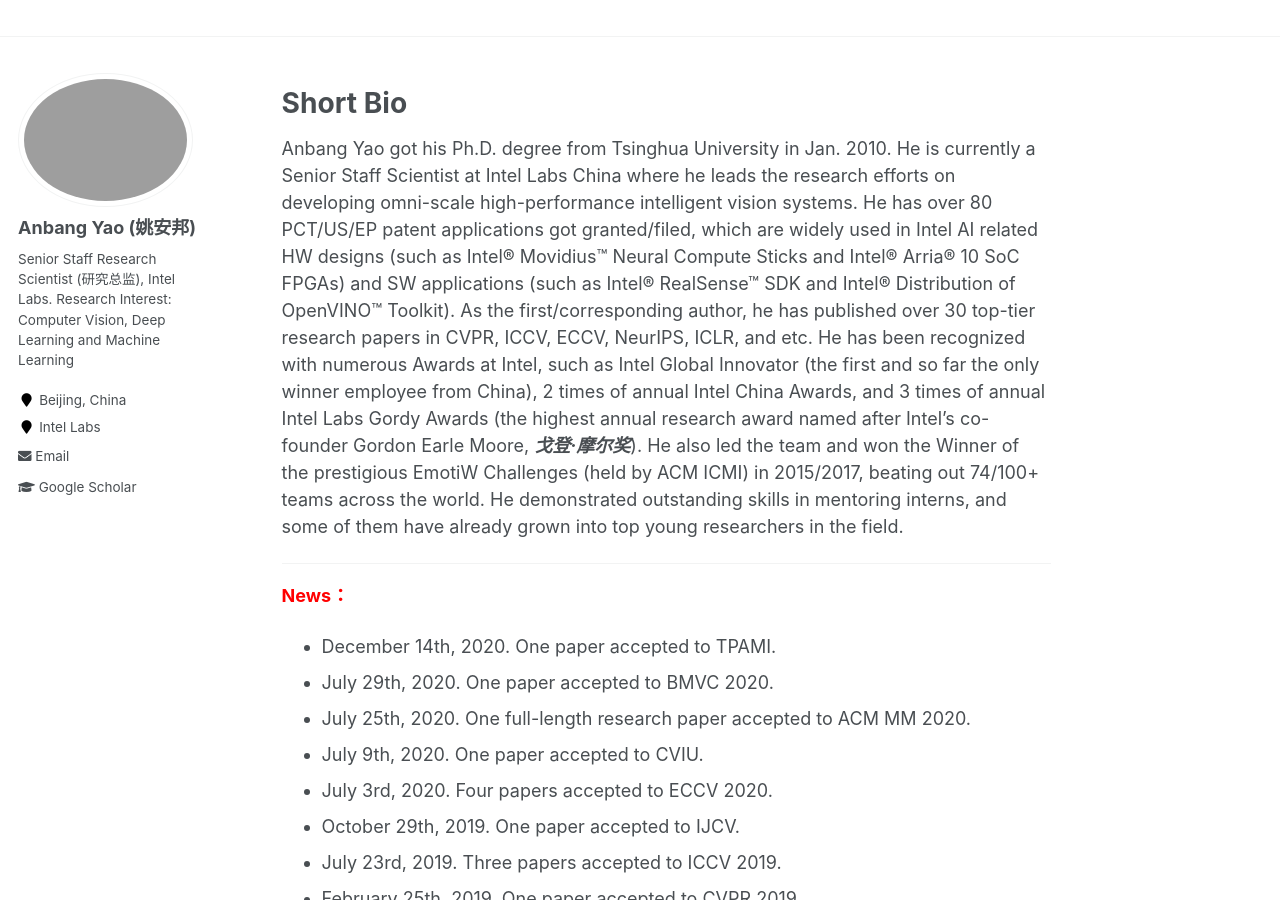
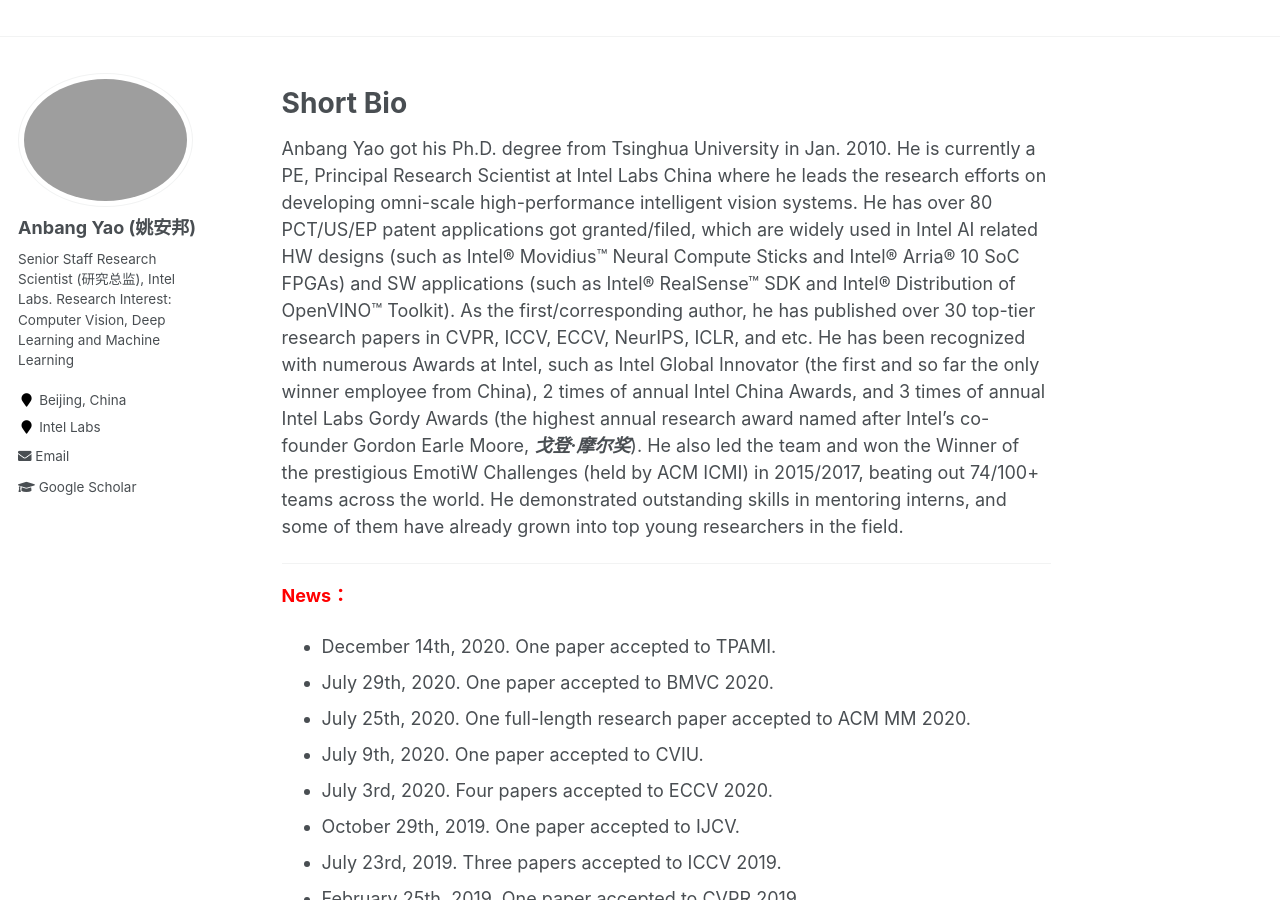
Before and after one commit to YaoAnbang/YaoAnbang.github.io, a Jekyll site: the page built from _pages/about.md, in a window 1280 px wide and 900 px high. Built offline with Jekyll 4.4.1, drawn with Linux system fonts in a browser that asks for light colours.

Commit message:
Update about.md

```diff
--- a/_pages/about.md
+++ b/_pages/about.md
@@ -11,7 +11,7 @@
 Short Bio
 =====
 
-Anbang Yao got his Ph.D. degree from Tsinghua University in Jan. 2010. He is currently a Senior Staff Scientist at Intel Labs China where he leads the research efforts on developing omni-scale high-performance intelligent vision systems. He has over 80 PCT/US/EP patent applications got granted/filed, which are widely used in Intel AI related HW designs (such as Intel® Movidius™ Neural Compute Sticks and Intel® Arria® 10 SoC FPGAs) and SW applications (such as Intel® RealSense™ SDK and Intel® Distribution of OpenVINO™ Toolkit). As the first/corresponding author, he has published over 30 top-tier research papers in CVPR, ICCV, ECCV, NeurIPS, ICLR, and etc. He has been recognized with numerous Awards at Intel, such as Intel Global Innovator (the first and so far the only winner employee from China), 2 times of annual Intel China Awards, and 3 times of annual Intel Labs Gordy Awards (the highest annual research award named after Intel's co-founder Gordon Earle Moore, ***戈登·摩尔奖***). He also led the team and won the Winner of the prestigious EmotiW Challenges (held by ACM ICMI) in 2015/2017, beating out 74/100+ teams across the world. He demonstrated outstanding skills in mentoring interns, and some of them have already grown into top young researchers in the field.
+Anbang Yao got his Ph.D. degree from Tsinghua University in Jan. 2010. He is currently a PE, Principal Research Scientist at Intel Labs China where he leads the research efforts on developing omni-scale high-performance intelligent vision systems. He has over 80 PCT/US/EP patent applications got granted/filed, which are widely used in Intel AI related HW designs (such as Intel® Movidius™ Neural Compute Sticks and Intel® Arria® 10 SoC FPGAs) and SW applications (such as Intel® RealSense™ SDK and Intel® Distribution of OpenVINO™ Toolkit). As the first/corresponding author, he has published over 30 top-tier research papers in CVPR, ICCV, ECCV, NeurIPS, ICLR, and etc. He has been recognized with numerous Awards at Intel, such as Intel Global Innovator (the first and so far the only winner employee from China), 2 times of annual Intel China Awards, and 3 times of annual Intel Labs Gordy Awards (the highest annual research award named after Intel's co-founder Gordon Earle Moore, ***戈登·摩尔奖***). He also led the team and won the Winner of the prestigious EmotiW Challenges (held by ACM ICMI) in 2015/2017, beating out 74/100+ teams across the world. He demonstrated outstanding skills in mentoring interns, and some of them have already grown into top young researchers in the field.
 
 <!--<font color="red">**Note**：We now have some internship positions. If you are interested in my research, please drop me an email. </font> -->
 ---
```
